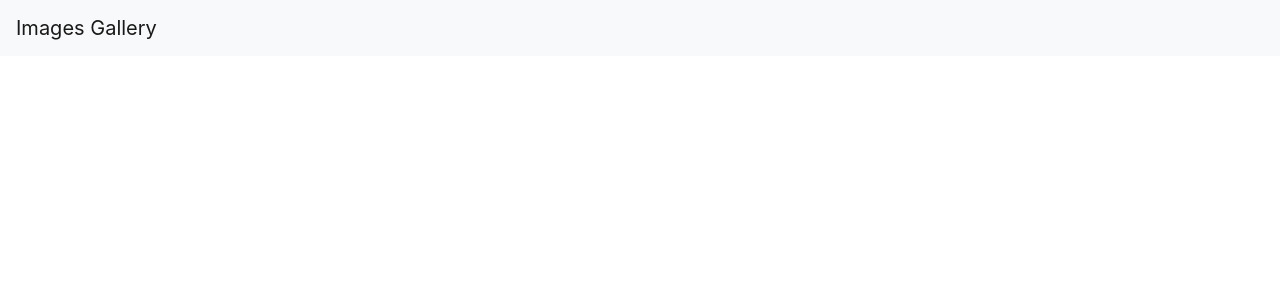
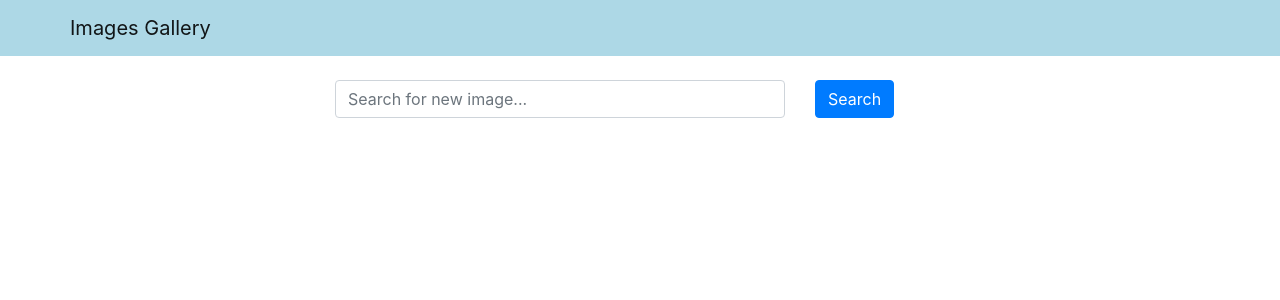
Before and after one commit to arahas/images-gallery, a React (Create React App) app in the folder frontend/: page / in a window 1280 px wide. Shown: the top 300 px of the page. Built offline with nearby package versions, Linux system fonts and the light colour scheme.

Commit message:
controlled search component

```diff
--- a/frontend/src/App.js
+++ b/frontend/src/App.js
@@ -1,10 +1,20 @@
+import { useState } from 'react';
 import 'bootstrap/dist/css/bootstrap.min.css';
 import Header from './components/Header';
+import Search from './components/Search';
 
-function App() {
+const App = () => {
+  const [word, setWord] = useState('');
+
+  const handleSearchSubmit = (e) => {
+    e.preventDefault();
+    console.log(word);
+  }
+
   return (
     <div>
       <Header title="Images Gallery"/>
+      <Search word = {word} setWord= {setWord} handleSubmit={handleSearchSubmit}/>
     </div>
   );
 }
--- a/frontend/src/components/Header.js
+++ b/frontend/src/components/Header.js
@@ -1,11 +1,17 @@
 import React from 'react';
-import { Navbar } from 'react-bootstrap';
+import { Navbar, Container } from 'react-bootstrap';
 
+const navbarStyle = {
+    backgroundColor:'lightblue'
+
+}
 
 const Header = ({ title }) => {
     return (
-        <Navbar bg="light" data-bs-theme="light">
-          <Navbar.Brand href="/">{ title }</Navbar.Brand>
+        <Navbar style={navbarStyle} data-bs-theme="light">
+            <Container>
+            <Navbar.Brand href="/">{ title }</Navbar.Brand>
+            </Container>
       </Navbar>
     )
 };
--- /dev/null
+++ b/frontend/src/components/Search.js
@@ -0,0 +1,30 @@
+import React from 'react';
+import { Container, Row, Col, Form, Button } from 'react-bootstrap';
+
+const Search = ({ word, setWord, handleSubmit }) => {
+    return (
+        <Container fluid className="mt-4">
+            <Row className="justify-content-center">
+                <Col xs={12} md={8} lg={6}>
+                    <Form onSubmit={ handleSubmit }>
+                        <Row>
+                            <Col xs={9}>
+                                <Form.Control
+                                    type="text"
+                                    value={word}
+                                    onChange={(e) => setWord(e.target.value)}
+                                    placeholder="Search for new image..." />
+                            </Col>
+                            <Col>
+                                <Button variant="primary" type="submit">Search</Button>
+                            </Col>
+                        </Row>
+                    </Form>
+                </Col>
+            </Row>
+        </Container>
+    );
+};
+
+
+export default Search;
```
